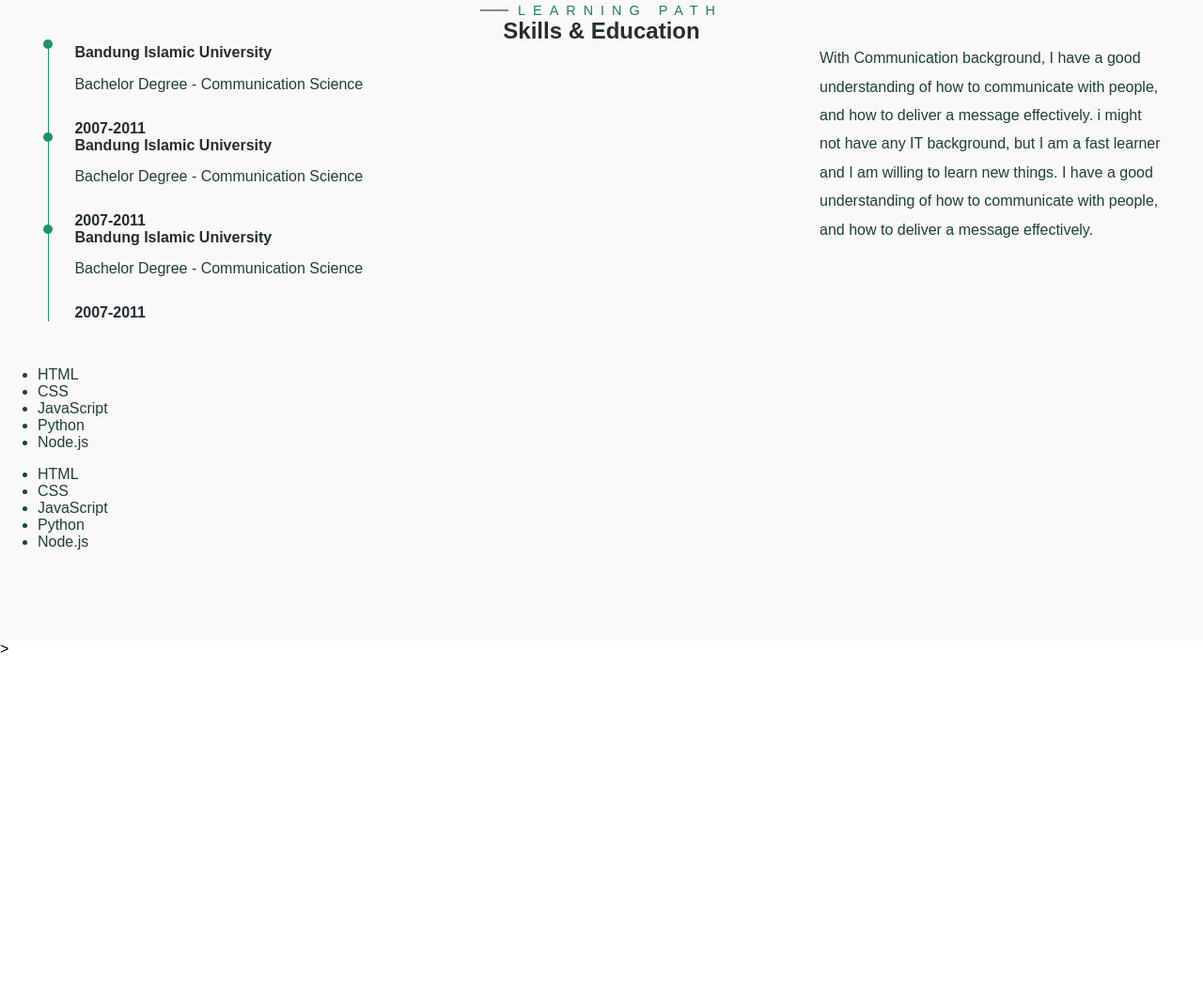
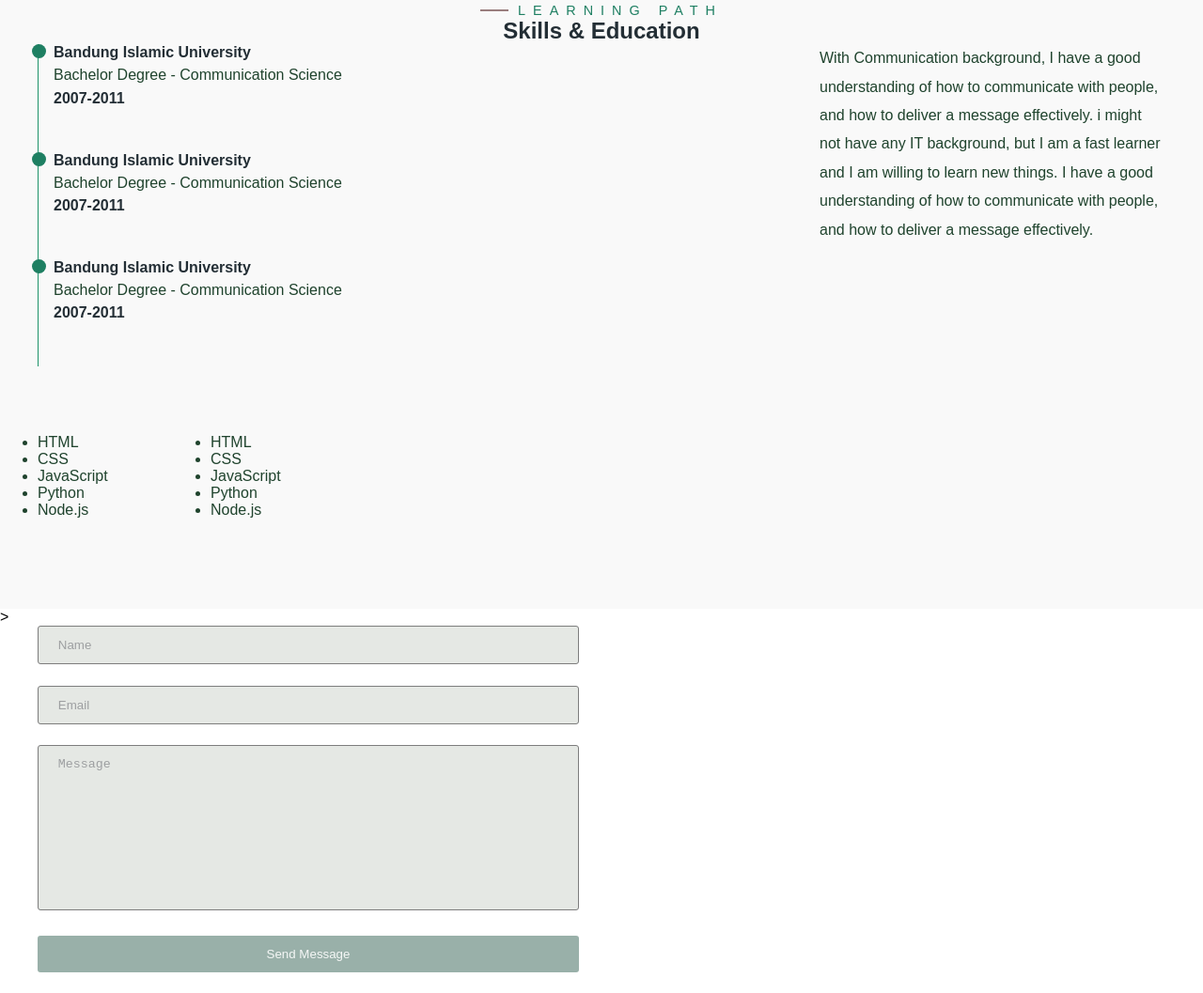
Before and after one commit to revou-fsse-feb25/milestone-1-gagahbagus666, a plain HTML site: page index.html in a window 1280 px wide. Shown: the part 2330-3387 px from the top of the page at 94% size. Before the commit the page ends 3030 px from the top, so only its background shows below. Drawn offline with Linux system fonts and the light colour scheme.

Commit message:
rework on style contact

```diff
--- a/index.html
+++ b/index.html
@@ -25,7 +25,7 @@
                     <ul>
                         <li><a href="#aboutme">About Me</a></li>
                         <li><a href="#project">Project</a></li>
-                        <li><a href="contact">Contact</a></li>
+                        <li><a href="#contact">Contact</a></li>
                         <li>
                             <a href="/resume.pdf"></a></li>
                             <button class="btn">Resume</button>
@@ -228,5 +228,39 @@
 
     </section>>
     <!-- end skill & education -->
+</section>
+<!-- end skill & education -->
+
+<!-- Contact -->
+<section id="contact">
+    <div class="contact main-container">
+        <div class="contact-left">
+            <form action="https://formspree.io/f/xeqwdykj" method="POST" class="contact-form">
+                <div>
+                    <input type="text" placeholder="Name" name="name" />
+                </div>
+                <div>
+                    <input type="email" placeholder="Email" name="email" />
+                </div>
+                <div>
+                    <textarea
+                        name="message"
+                        id="message"
+                        cols="30"
+                        rows="10"
+                        placeholder="Message"
+                    ></textarea>
+                </div>
+                <div>
+                    <button class="btn-submit">Send Message</button>
+                </div>
+            </form>
+        </div>
+
+        <div class="contact-right">
+            <!-- Add content for the right side of the contact section here -->
+        </div>
+    </div>
+</section>
 </body>
 </html>
--- a/style.css
+++ b/style.css
@@ -339,7 +339,7 @@ nav ul li a {
 }
 
 .education .line {
-    padding: 0 .7rem
+    padding: rem
 }
 
 .education .line div {
@@ -350,33 +350,134 @@ nav ul li a {
 }
 
 .education-info p {
-    margin: 0.6rem 0 1.4rem;
+    margin: 0.6rem 1 1rem;
 }
 
 .education-years {
-    argin-bottom: 3rem;
+    margin-bottom: 3rem;
 }
 
 /* outside border line */
 
 .education .line div:before {
     content: "";
-    width: 10px;
-    height: 10px;
-    background: var(--PrimaryBorderColor);
+    width: 15px;
+    height: 15px;
+    background: rgb(30, 127, 98);
     border-radius: 50%;
     position: absolute;
-    top: -5px;
-    left: -5px;
+    left: -6px;
 }
 
+  /* Right side of Skills */
 .skills-list {
     display: grid;
-    grid-template-column: 1fr 1fr;
-    gap: 1rem;
+    grid-template-columns: 1fr 1fr;
+    margin-top: 1.5rem;
 }
 
 .skills-right ul {
     line-height: 2rem;
     padding: 0 1rem;
 }
+
+  /* Contact Section */
+#contact {
+    padding: rgba(214, 219, 212, 0.63);
+}
+
+.contact {
+    display: grid;
+    grid-template-columns: 1fr 1fr;
+    grid-template-columns: repeat(auto-fit, minmax(350px, 1fr));
+    gap: 3rem;
+}
+
+.contact-form div {
+    margin-bottom: 1.4rem;
+}
+
+.contact-form input,
+.contact-form textarea {
+    width: 100%;
+    padding: 0.75rem 1.3rem;
+    background: rgba(214, 219, 212, 0.63);
+    border: 1px solid #7d7d7d;
+    border-radius: 3px;
+    resize: none;
+}
+
+.contact-form input::placeholder,
+.contact-form textarea::placeholder {
+    color: #9d9fa1;
+}
+
+.contact-form input:focus,
+.contact-form textarea:focus {
+    outline: none;
+    border: 1px solid #7d7d7d;
+}
+
+.btn-submit {
+    width: 100%;
+    padding: 0.75rem 1.3rem;
+    background-color: rgb(153, 176, 169);
+    color: rgba(255, 255, 255, 0.9);
+    border: none;
+    border-radius: 3px;
+    cursor: pointer;
+    transition: 0.2s ease-in-out;
+}
+
+.btn-submit:hover {
+    background-color: rgba(30, 127, 98, 0.8);
+}
+
+  /* Contact Section - Right Side */
+.contact-item {
+    display: flex;
+    gap: 1.5rem;
+    margin-bottom: 2.5rem;
+}
+
+.contact-item-icon {
+    background: rgba(214, 219, 212, 0.63);
+    padding: 0.8rem 1rem;
+    width: 53px;
+    height: 53px;
+    border-radius: 9px;
+    display: flex;
+    align-items: center;
+    justify-content: center;
+}
+
+.contact-item-icon svg {
+    fill: rgba(30, 127, 98, 0.8);
+}
+
+.contact-item-detail h4 {
+    margin-bottom: 0.6rem;
+}
+
+  /* Footer Section */
+footer {
+    padding: 4rem 0;
+    background: var(--secondaryBackgroundColor);
+    text-align: center;
+}
+
+.footer-icons {
+    margin-bottom: 1rem;
+}
+
+.footer-icons a {
+    margin: 0 0.5rem;
+}
+
+.footer-icons svg {
+    fill: #3e3f40;
+}
+
+.footer-icons a:hover svg {
+    fill: #000;
+}
```
